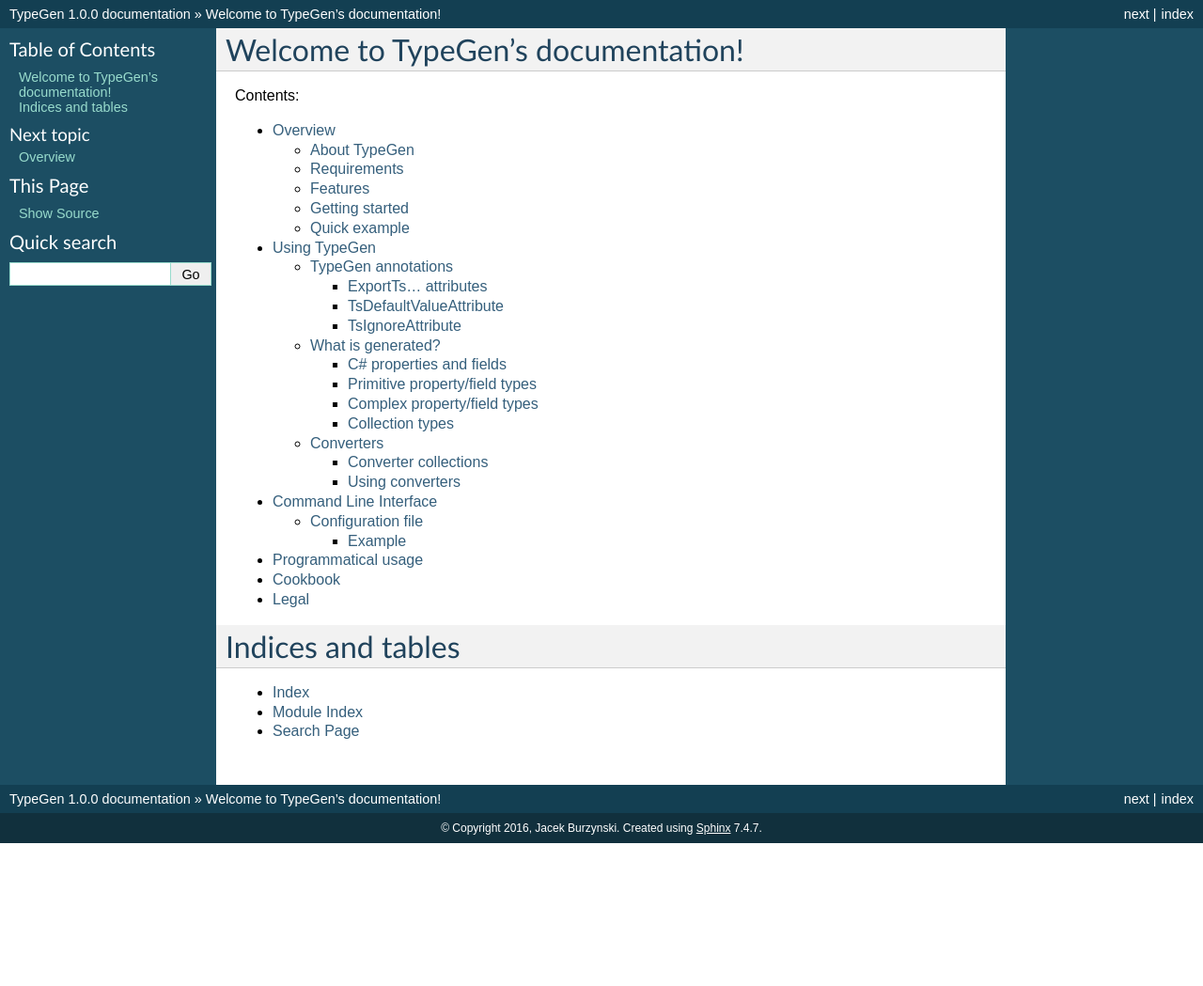
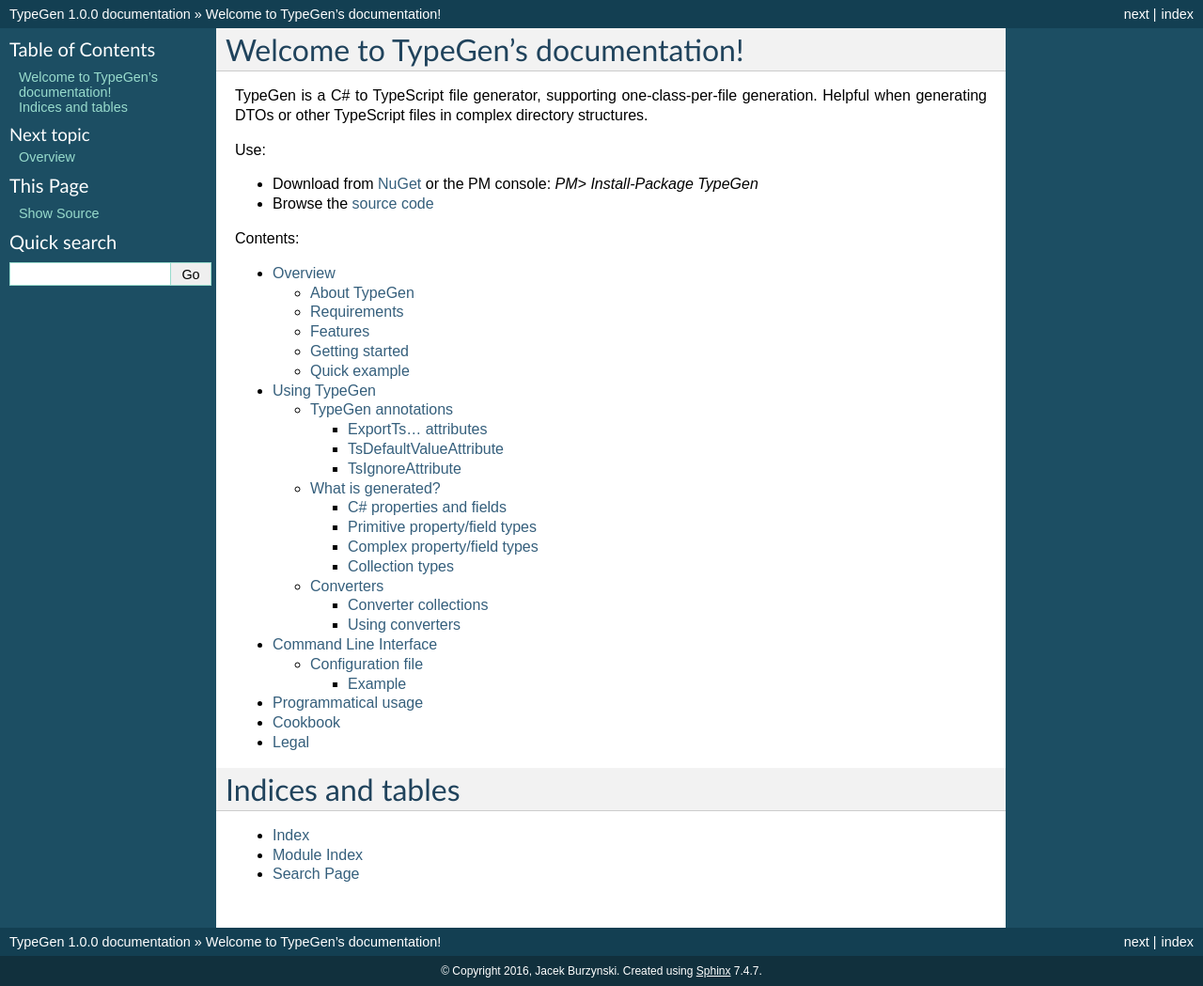
Before and after one commit to jburzynski/TypeGenDocs, a Sphinx documentation site: the page built from source/index.rst, in a window 1280 px wide. Shown: the whole page at 94% size. Built offline with Sphinx 7.4.7, drawn with Linux system fonts in a browser that asks for light colours; before the commit the page ends 900 px from its top, so only the background shows below that.

Commit message:
Updated index.rst

```diff
--- a/source/index.rst
+++ b/source/index.rst
@@ -5,6 +5,13 @@
 
 Welcome to TypeGen's documentation!
 ===================================
+
+TypeGen is a C# to TypeScript file generator, supporting one-class-per-file generation. Helpful when generating DTOs or other TypeScript files in complex directory structures.
+
+Use:
+
+* Download from `NuGet <https://www.nuget.org/packages/TypeGen>`_ or the PM console: *PM> Install-Package TypeGen*
+* Browse the `source code <https://github.com/jburzynski/TypeGen>`_
 
 Contents:
 
```
